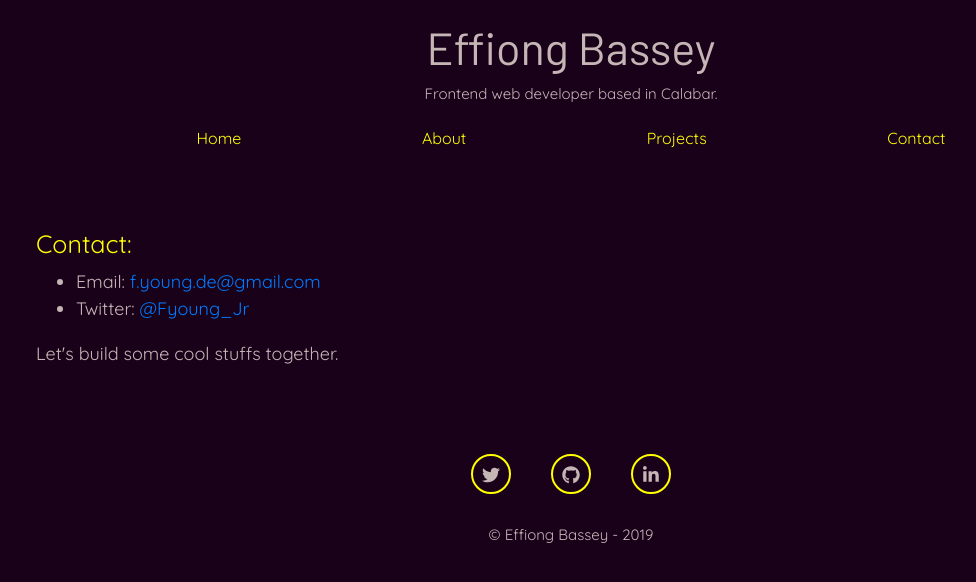
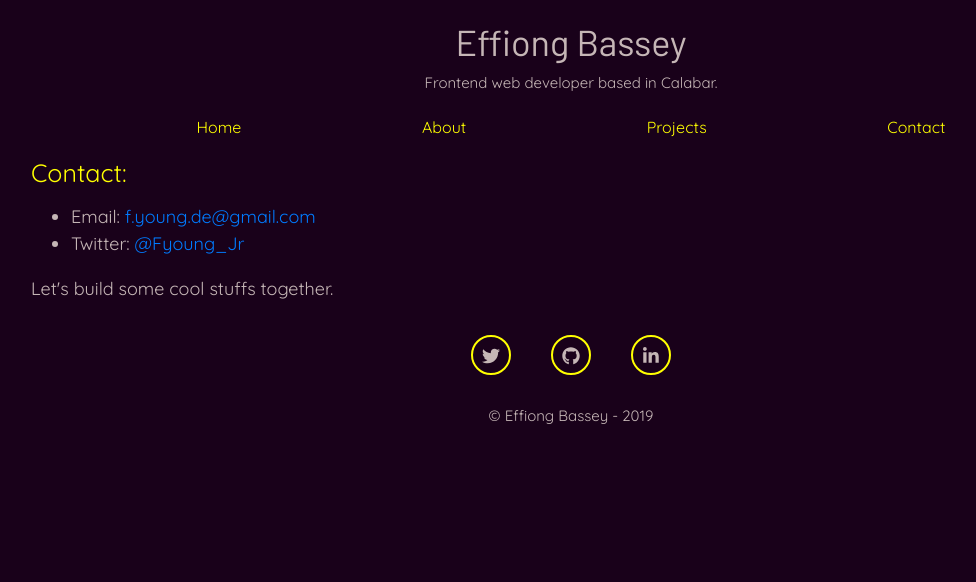
Before and after one commit to effiong-jr/portfolio, a React (Create React App) app: page /contact in a window 1280 px wide. Shown: the top 582 px of the page, without its empty margins (69-1045 px from the left). Built offline with nearby package versions, Linux system fonts and the light colour scheme.

Commit message:
Contact page height adjustment

```diff
--- a/src/Components/Contact/index.css
+++ b/src/Components/Contact/index.css
@@ -1,4 +1,9 @@
 #contact {
-    padding: 20px;
-    min-height: 30vh;
+    margin-bottom: 10px;
+    min-height: auto;
 }
+
+#contact .heading {
+    margin-bottom: 15px;
+    padding: 0px;
+}
--- a/src/Components/Contact/index.js
+++ b/src/Components/Contact/index.js
@@ -3,7 +3,7 @@ import './index.css';
 
 function Contact() {
     return (
-        <div id="contact">
+        <div id="contact" className="container">
             <h1 className="heading">Contact:</h1>
 
             <ul>
--- a/src/Components/Home/index.css
+++ b/src/Components/Home/index.css
@@ -1,8 +1,8 @@
 @import url('https://fonts.googleapis.com/css?family=Cutive+Mono&display=swap');
 
 .home-container {
-    margin-top: 10px;
-    margin-bottom: 20px;
+    padding-top: 1rem;
+    padding-bottom: 2rem;
 }
 
 .img-container {
--- a/src/Components/Navbar/index.css
+++ b/src/Components/Navbar/index.css
@@ -4,11 +4,11 @@
     display: inline-block;
     width: 100%;
     margin-top: 20px;
-    margin-bottom: 40px;
 }
 
 #name {
     font-family: 'Barlow', sans-serif;
+    font-size: 2rem;
 }
 
 #intro {
```
